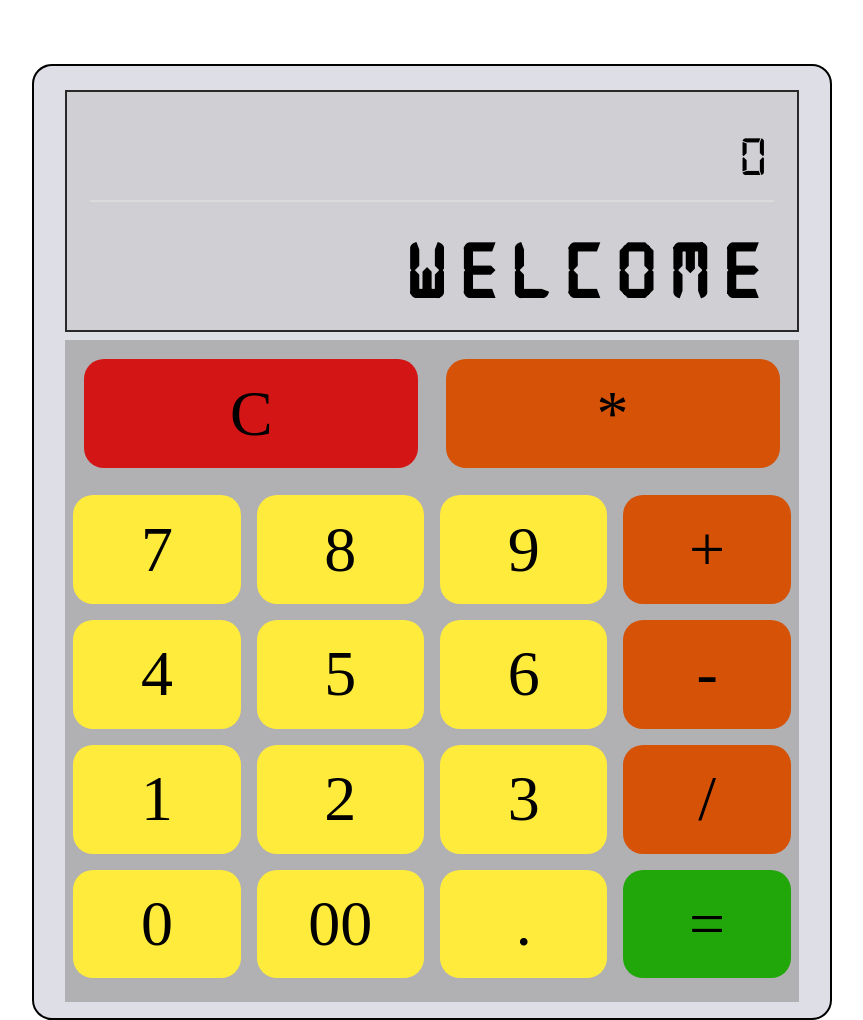
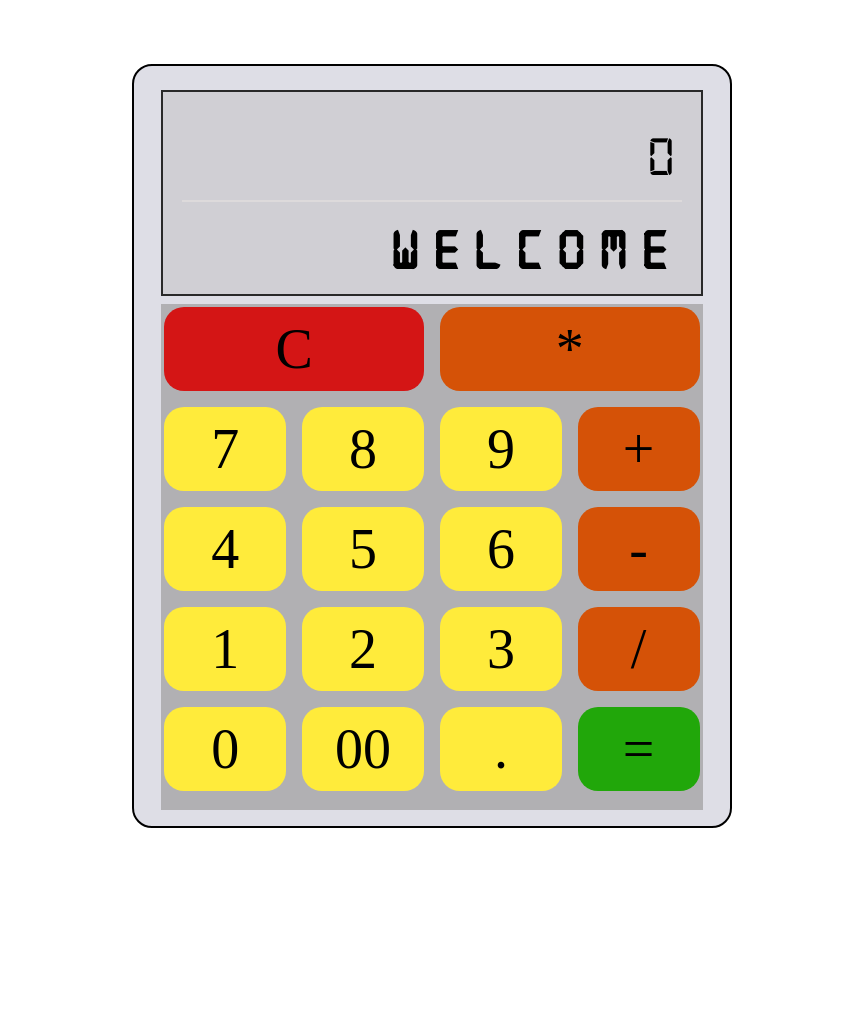
Before and after one commit to anupchand/Calculator-v2, a plain HTML site: page index.html in a window 1280 px wide. Shown: the whole page, without its empty margins (208-1071 px from the left). After the commit the page ends 864 px from the top, so only its background shows below. Drawn offline with Linux system fonts and the light colour scheme.

Commit message:
Update style.css

```diff
--- a/style.css
+++ b/style.css
@@ -82,26 +82,17 @@ select {
 }
 
 .calculator {
-  display: flex;
-  position: relative;
   top: 4rem;
-  left: auto;
-  right: auto;
-  display: flex;
-  flex-wrap: wrap;
-  max-width: 800px;
+  max-width: 600px;
   min-width: 300px;
   background-color: rgb(222, 222, 230);
   border: 2px solid black;
-  margin: 0px auto 0px auto;
+  margin: 4rem auto 0px auto;
   padding: 1rem;
   border-radius: 20px;
 }
 
 .displayArea {
-  display: flex;
-  flex-direction: column;
-  flex-wrap: wrap;
   border: 2px solid hsl(0, 0%, 16%);
   background-color: #b3b1b157;
   width: 96%;
@@ -109,11 +100,10 @@ select {
   padding: 0.5rem;
   margin-inline: auto;
   margin-block: 0.5rem;
-  /* border-radius: 20px; */
 }
 
+/* History Screen */
 .displayArea > #history {
-  flex: 1;
   width: 96%;
   border-bottom: 2px solid rgba(228, 223, 223, 0.664);
   text-align: right;
@@ -124,10 +114,10 @@ select {
   margin-right: auto;
 }
 
+/* Main Screen */
 .displayArea > h1 {
-  flex: 1;
   font-family: digital-7 !important;
-  font-size: 5rem;
+  font-size: 3.5rem;
   margin: 0 auto 0 auto;
   width: 96%;
   text-align: right;
@@ -136,9 +126,8 @@ select {
 
 /* Keypad styles */
 .calculator > .keyBlock {
-  /* border: 1px solid green; */
   width: 96%;
-  padding: 0.5rem;
+  padding: 0.2rem;
   margin-left: auto;
   margin-right: auto;
   background-color: hsla(0, 1%, 61%, 0.678);
@@ -152,29 +141,30 @@ select {
   gap: 1rem;
   margin-bottom: 1rem;
 }
+.row :nth-last-child() {
+  margin-bottom: 0;
+}
 
 button,
 .numButton,
 .oprButton {
-  justify-content: space-around;
+  font-size: 3.5rem;
+  text-align: center;
+  text-decoration: none;
+  color: rgb(0, 0, 0);
   background-color: #ffeb3b;
   border: none;
-  /* margin: 0.5em; */
-  flex: 1;
-  color: rgb(0, 0, 0);
-  text-align: center;
-  text-decoration: none;
-  font-size: 4rem;
   cursor: pointer;
   border-radius: 20px;
-  padding: 0.1em 0.3em;
+  padding: 0;
+  margin: 0;
+  flex: 1;
 }
 
 #clearButton,
 #product {
-  justify-content: space-between;
-  margin: 0.7rem;
-  flex: 1;
+  margin: 0;
+  padding: 0;
 }
 
 #clearButton {
@@ -187,7 +177,7 @@ button,
 
 #clearButton {
   background-color: #d41515 !important;
-  float: left !important;
+  /* float: left !important; */
 }
 
 #answer {
@@ -199,83 +189,8 @@ button,
   box-shadow: 0 8px 16px 0 rgba(0, 0, 0, 0.2), 0 6px 10px 0 rgba(0, 0, 0, 0.19);
 }
 
-/*
-@media only screen and (max-width: 425px) {
-  #clearButton,
-  #product {
-    flex: 0.19;
-  }
-
-  #clearButton {
-    margin-left: 7px;
-  }
-  #product {
-    margin-right: 7px;
-  }
-
-  button,
-  .numButton,
-  .oprButton {
-    margin: 7px;
-  }
-
-  .displayArea > #history {
-    font-size: 3vw;
+@media screen and (max-width: 500px) {
+  html {
+    font-size: 12px;
   }
 }
-
-@media only screen and (min-width: 1024px) {
-  #clearButton,
-  #product {
-    flex: 0.22;
-  }
-}
-
-@media only screen and (min-width: 1440px) {
-  #clearButton,
-  #product {
-    flex: 0.214;
-  }
-  #clearButton {
-    margin-left: 20px;
-  }
-  #product {
-    margin-right: 20px;
-  }
-  button,
-  .numButton,
-  .oprButton {
-    margin: 20px;
-  }
-}
-
-@media only screen and (min-width: 2560px) {
-  #clearButton,
-  #product {
-    justify-content: space-between;
-    flex: 0.221;
-  }
-
-  #clearButton {
-    margin-left: 30px;
-  }
-  #product {
-    margin-right: 30px;
-  }
-
-  button,
-  .numButton,
-  .oprButton {
-    margin: 30px;
-  }
-}
-
-.blink {
-  animation: blinker 0.7s linear 2;
-}
-@keyframes blinker {
-  50% {
-    opacity: 0;
-  }
-}
-*/
```
